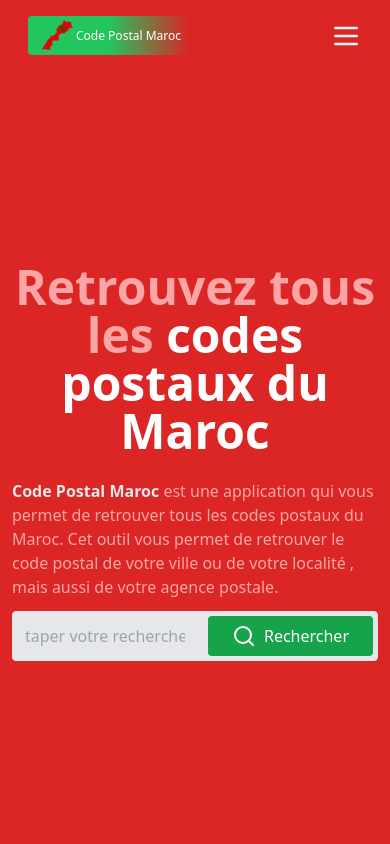
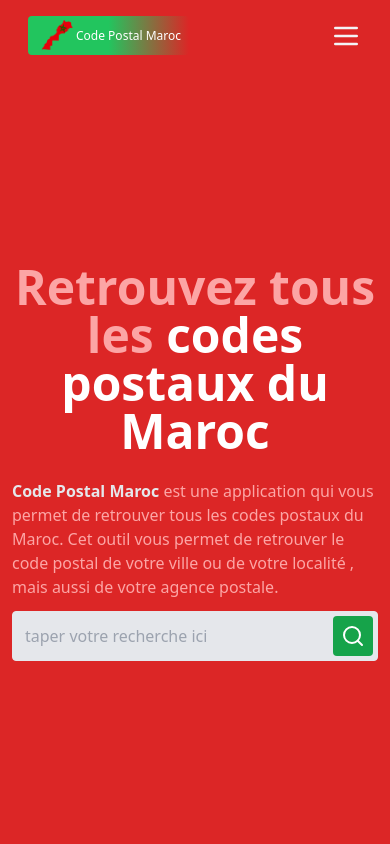
Before and after one commit to ibra1987/code-postal-maroc, a Next.js app: page / in a window 390 px wide. Shown: the top 844 px of the page. Built offline with nearby package versions, Linux system fonts and the light colour scheme.

Commit message:
fix search button on mobile

```diff
--- a/app/components/SearchForm.tsx
+++ b/app/components/SearchForm.tsx
@@ -24,11 +24,13 @@ const SearchForm = () => {
           />
 
           <button
-            className="flex gap-2 items-center bg-green-600 text-white rounded py-2 px-6 hover:bg-green-700"
+            className="flex gap-2 items-center bg-green-600 text-white rounded py-2 px-2 md:px-6 hover:bg-green-700"
             type="submit"
           >
             <SearchIcon />
+            <span className="hidden md:inline-block">
             Rechercher
+            </span>
           </button>
         </div>
       </form>
```
